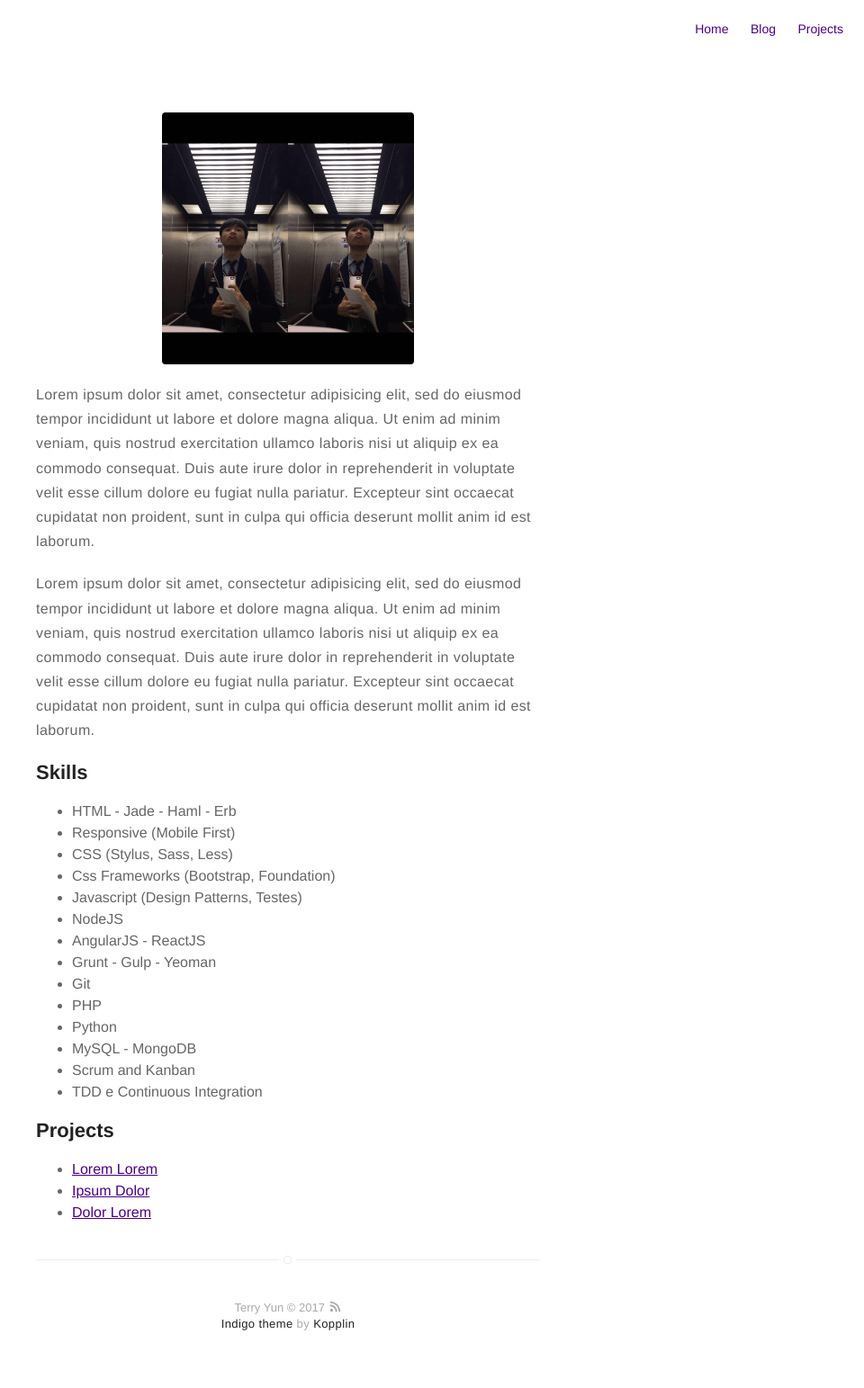
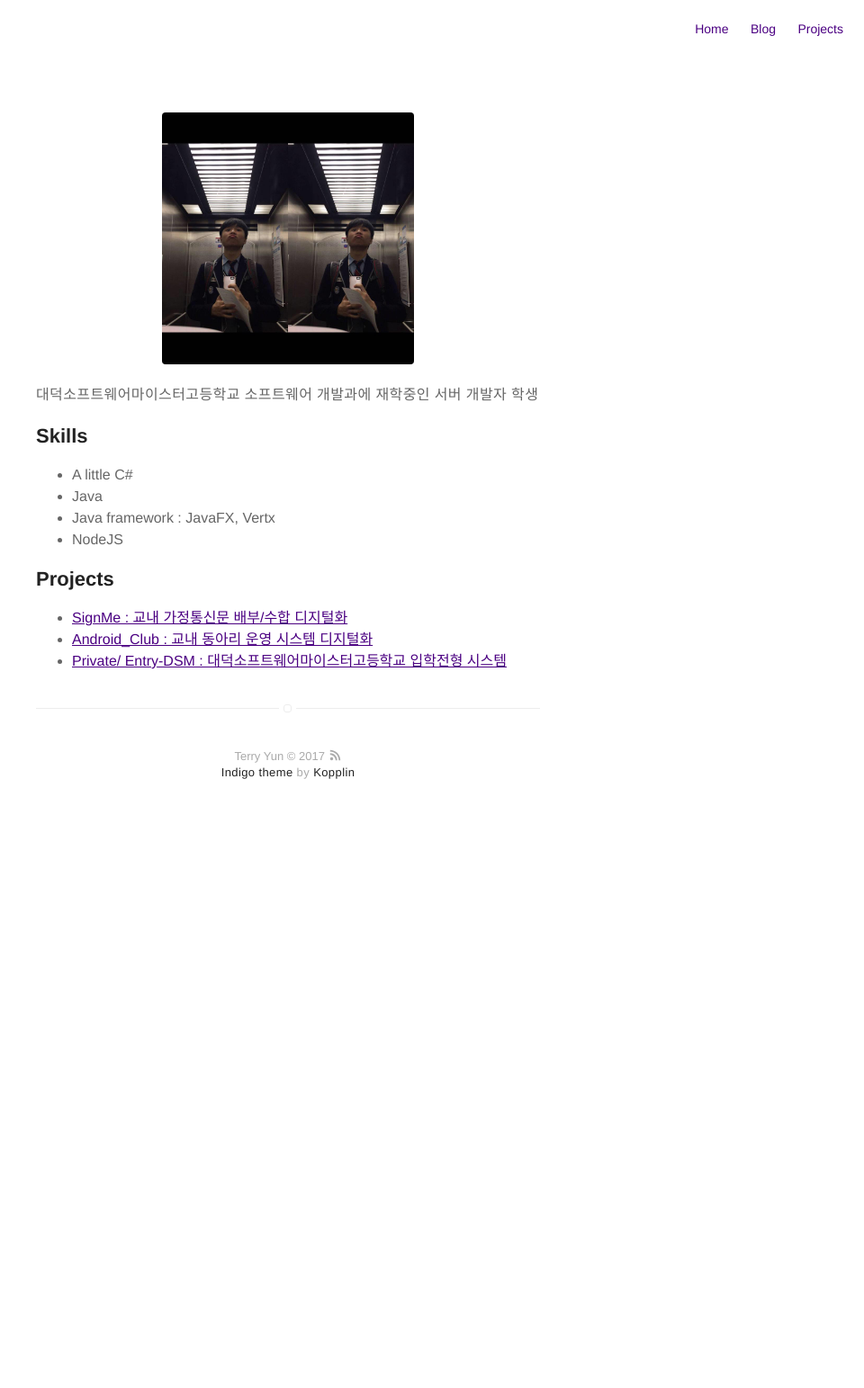
Before and after one commit to CHANMYUNG/nooheat.github.io, a Jekyll site: the page built from about.md, in a window 1280 px wide. Shown: the whole page at 90% size, without its empty margins (320-1280 px from the left). Built offline with Jekyll 4.4.1, drawn with Linux system fonts in a browser that asks for light colours; after the commit the page ends 930 px from its top, so only the background shows below that.

Commit message:
profile update

```diff
--- a/about.md
+++ b/about.md
@@ -4,43 +4,23 @@ layout: page
 ---
 ![Profile Image]({{ site.url }}/{{ site.picture }})
 
-<p>Lorem ipsum dolor sit amet, consectetur adipisicing elit, sed do eiusmod
-tempor incididunt ut labore et dolore magna aliqua. Ut enim ad minim veniam,
-quis nostrud exercitation ullamco laboris nisi ut aliquip ex ea commodo
-consequat. Duis aute irure dolor in reprehenderit in voluptate velit esse
-cillum dolore eu fugiat nulla pariatur. Excepteur sint occaecat cupidatat non
-proident, sunt in culpa qui officia deserunt mollit anim id est laborum.</p>
+<p>대덕소프트웨어마이스터고등학교 소프트웨어 개발과에 재학중인 서버 개발자 학생</p>
 
-<p>Lorem ipsum dolor sit amet, consectetur adipisicing elit, sed do eiusmod
-tempor incididunt ut labore et dolore magna aliqua. Ut enim ad minim veniam,
-quis nostrud exercitation ullamco laboris nisi ut aliquip ex ea commodo
-consequat. Duis aute irure dolor in reprehenderit in voluptate velit esse
-cillum dolore eu fugiat nulla pariatur. Excepteur sint occaecat cupidatat non
-proident, sunt in culpa qui officia deserunt mollit anim id est laborum.</p>
+<p></p>
 
 <h2>Skills</h2>
 
 <ul class="skill-list">
-	<li>HTML - Jade - Haml - Erb</li>
-	<li>Responsive (Mobile First)</li>
-	<li>CSS (Stylus, Sass, Less)</li>
-	<li>Css Frameworks (Bootstrap, Foundation)</li>
-	<li>Javascript (Design Patterns, Testes)</li>
+	<li>A little C#</li>
+	<li>Java</li>
+	<li>Java framework : JavaFX, Vertx</li>
 	<li>NodeJS</li>
-	<li>AngularJS - ReactJS</li>
-	<li>Grunt - Gulp - Yeoman</li>
-	<li>Git</li>
-	<li>PHP</li>
-	<li>Python</li>
-	<li>MySQL - MongoDB</li>
-	<li>Scrum and Kanban</li>
-	<li>TDD e Continuous Integration</li>
 </ul>
 
 <h2>Projects</h2>
 
 <ul>
-	<li><a href="https://github.com/">Lorem Lorem</a></li>
-	<li><a href="https://github.com/">Ipsum Dolor</a></li>
-	<li><a href="https://github.com/">Dolor Lorem</a></li>
+	<li><a href="https://github.com/Nooheat/SignMe">SignMe : 교내 가정통신문 배부/수합 디지털화</a></li>
+	<li><a href="https://github.com/Android_Club">Android_Club : 교내 동아리 운영 시스템 디지털화</a></li>
+	<li><a href="https://github.com/Nooheat">Private/ Entry-DSM : 대덕소프트웨어마이스터고등학교 입학전형 시스템</a></li>
 </ul>
```
